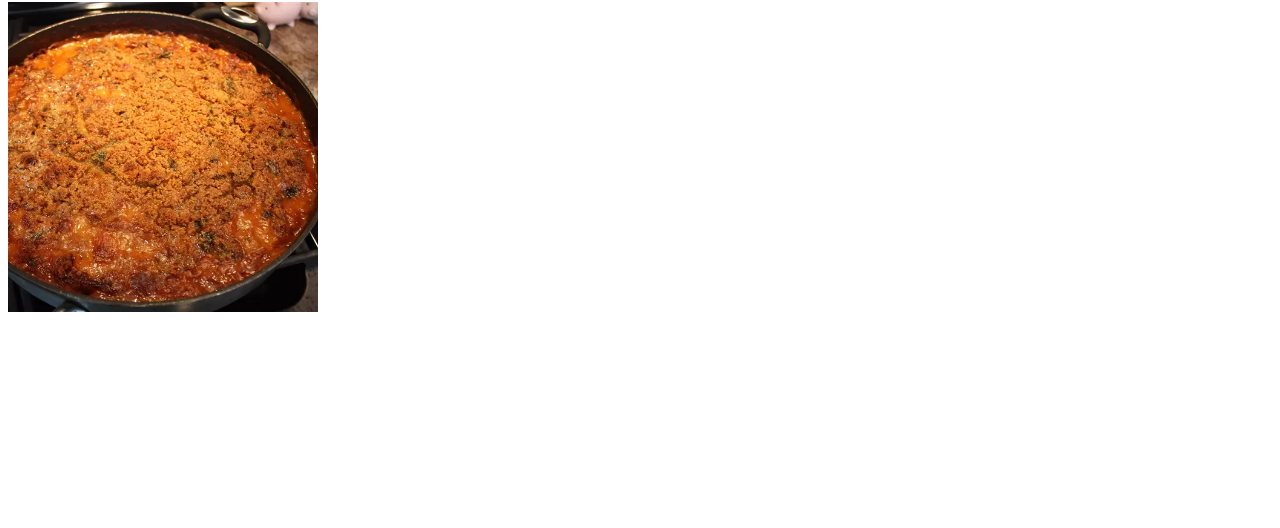
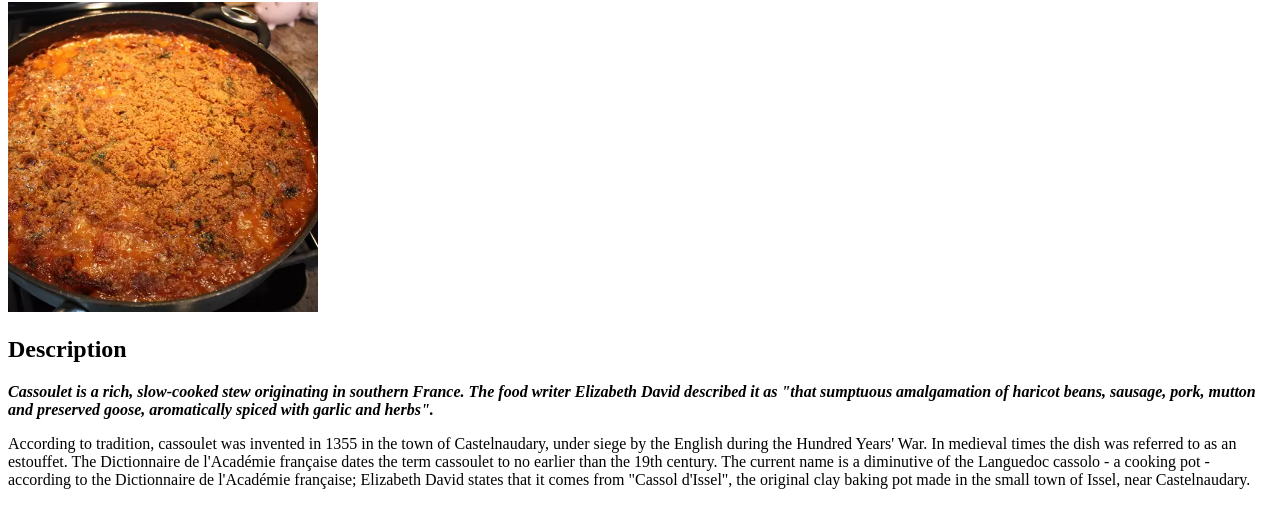
Before and after one commit to ohgrmait/odin-recipes, a plain HTML site: page recipes/cassoulet.html in a window 1280 px wide. Shown: the part 78-606 px from the top of the page. Drawn offline with Linux system fonts and the light colour scheme.

Commit message:
Add a description for cassoulet.html

```diff
--- a/recipes/cassoulet.html
+++ b/recipes/cassoulet.html
@@ -8,5 +8,10 @@
     <h1>Chef John's Cassoulet</h1>
 
     <img src="../img/cassoulet.jpg" alt="Chef John's Cassoulet" height="310" width="310">
+
+    <h2>Description</h2>
+    <p><strong><em>Cassoulet is a rich, slow-cooked stew originating in southern France. The food writer Elizabeth David described it as "that sumptuous amalgamation of haricot beans, sausage, pork, mutton and preserved goose, aromatically spiced with garlic and herbs".</em></strong></p>
+
+    <p>According to tradition, cassoulet was invented in 1355 in the town of Castelnaudary, under siege by the English during the Hundred Years' War. In medieval times the dish was referred to as an estouffet. The Dictionnaire de l'Académie française dates the term cassoulet to no earlier than the 19th century. The current name is a diminutive of the Languedoc cassolo - a cooking pot - according to the Dictionnaire de l'Académie française; Elizabeth David states that it comes from "Cassol d'Issel", the original clay baking pot made in the small town of Issel, near Castelnaudary.</p>
   </body>
 </html>
```
